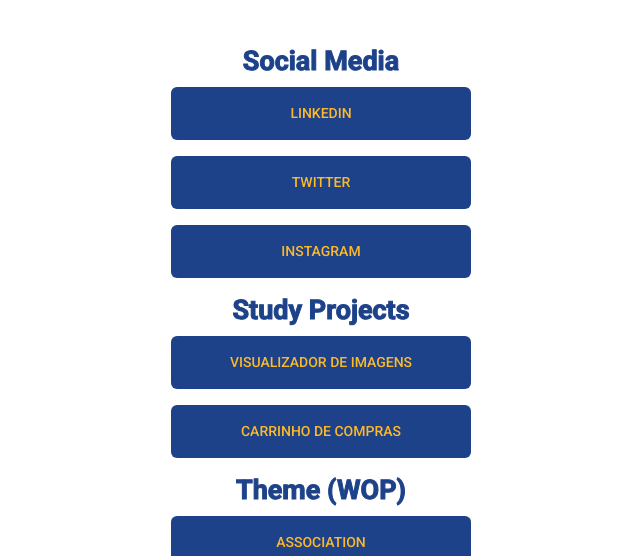
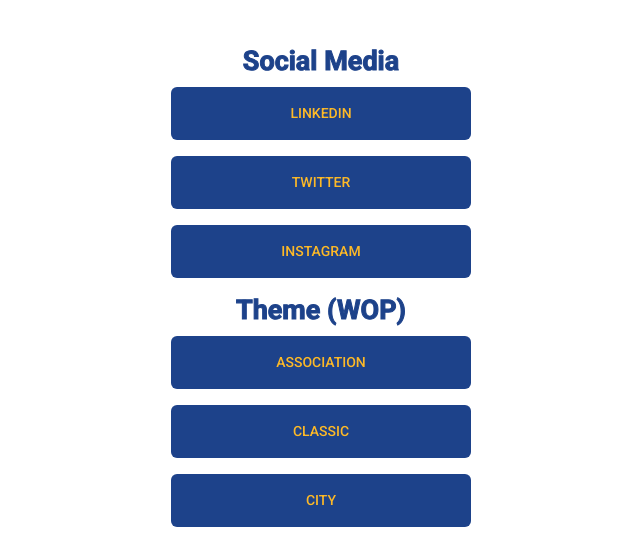
Before and after one commit to lucxisto/link-tree, a plain HTML site: page index.html in a window 1280 px wide. Shown: the part 244-800 px from the top of the page, without its empty margins (319-959 px from the left). Drawn offline with Linux system fonts and the light colour scheme.

Commit message:
removed the project menu

```diff
--- a/index.html
+++ b/index.html
@@ -27,13 +27,7 @@
         <li>
           <a href='https://www.instagram.com/lucxisto' target="blank">Instagram</a>
         </li>
-        <h2 class="label">Study Projects</h2>
-        <li>
-          <a href="./simple-image-viewer/index.html" target="blank">Visualizador de Imagens</a>
-        </li>
-        <li>
-          <a href="./shopping-cart/index.html" target="blank">Carrinho de Compras</a>
-        </li>
+
         <h2 class="label">Theme (WOP)</h2>
         <li>
           <a class="theme">Association</a>
```
